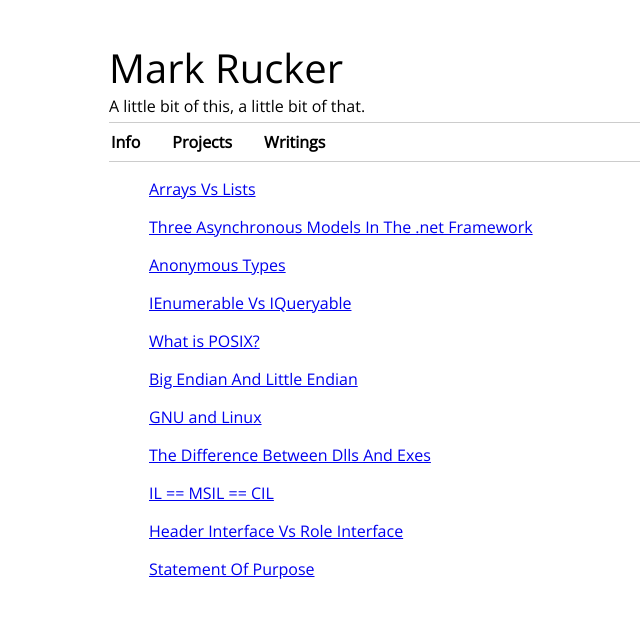
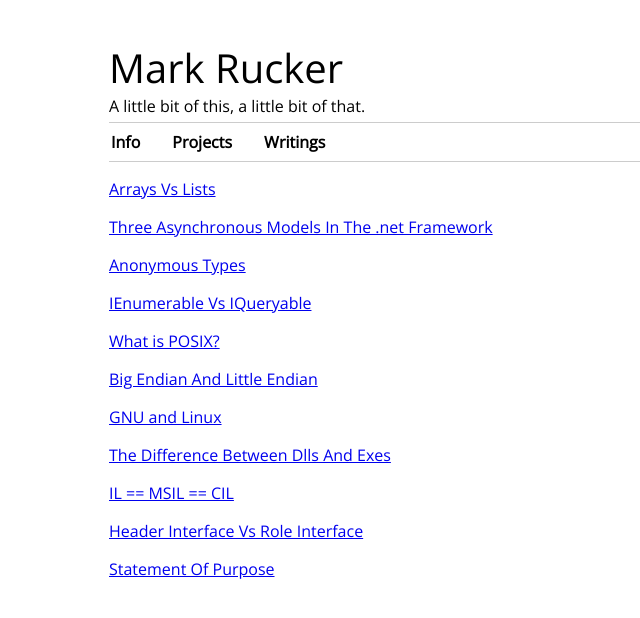
Before and after one commit to mrucker/mrucker.github.io, a Jekyll site: the page built from pages/writings.md, in a window 1280 px wide. Shown: the top 618 px of the page, without its empty margins (196-836 px from the left). Built offline with Jekyll 4.4.1, drawn with Linux system fonts in a browser that asks for light colours; nearby versions of some CDN libraries.

Commit message:
posts styling

```diff
--- a/_includes/styles.css
+++ b/_includes/styles.css
@@ -29,6 +29,9 @@ body header nav li a:hover {
 }
 /*end header*/
 
-.posts li {
+/*start posts */
+.posts ul {
 	list-style: none;
+	padding   : 0;
 }
+/*end posts */
```
